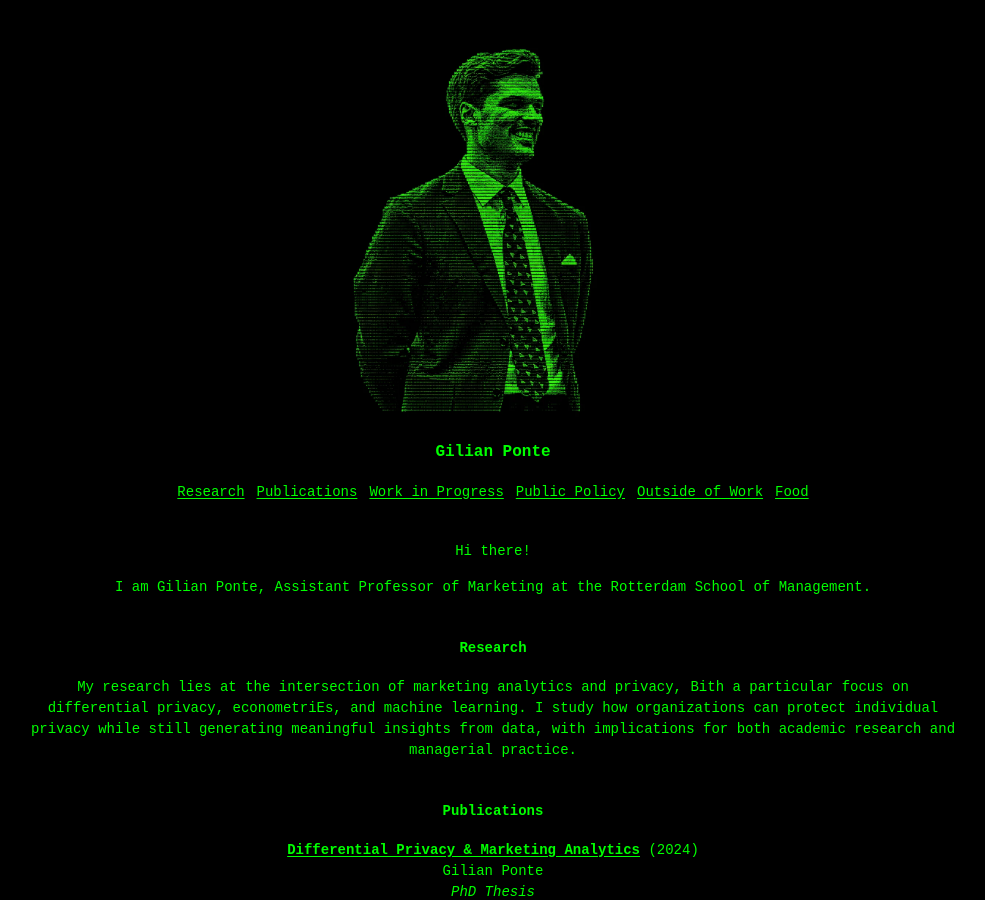
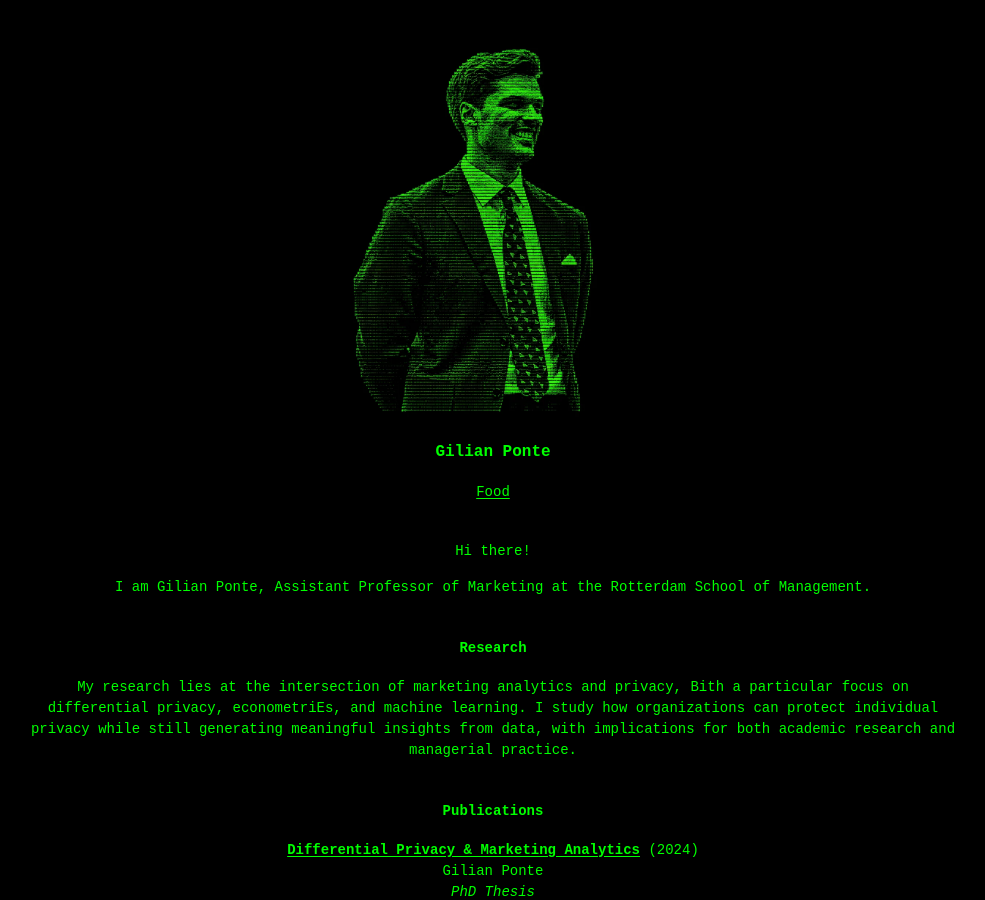
Before and after one commit to GilianPonte/gilianponte.github.io, a Jekyll site: the page index.html, which Jekyll copies as it is, in a window 1280 px wide and 900 px high. Shown: the whole window, without its empty margins (147-1132 px from the left). Built offline with Jekyll 4.4.1, drawn with Linux system fonts in a browser that asks for light colours.

Commit message:
Update index.html

```diff
--- a/index.html
+++ b/index.html
@@ -1,7 +1,7 @@
 <!doctype html>
 <html lang="en"><head><meta charset="utf-8"><meta name="viewport" content="width=device-width,initial-scale=1"><meta name="description" content="Gilian Ponte — research in marketing analytics and privacy"><title>Gilian Ponte</title><link rel="stylesheet" href="styles.css"></head>
 <body><main class="page">
-<header class="masthead"><img class="portrait" src="assets/terminal-portrait.webp" alt="Green terminal-style portrait of Gilian Ponte" width="1448" height="1086"><h1>Gilian Ponte</h1><nav aria-label="Site navigation"><a href="#research">Research</a> <a href="#publications">Publications</a> <a href="#progress">Work in Progress</a> <a href="#policy">Public Policy</a> <a href="#outside">Outside of Work</a> <a href="/food/">Food</a> </nav></header>
+<header class="masthead"><img class="portrait" src="assets/terminal-portrait.webp" alt="Green terminal-style portrait of Gilian Ponte" width="1448" height="1086"><h1>Gilian Ponte</h1><nav aria-label="Site navigation"><a href="/food/">Food</a> </nav></header>
 <p>Hi there!</p><p>I am Gilian Ponte, Assistant Professor of Marketing at the Rotterdam School of Management.</p>
 <section id="research"><h2>Research</h2><p>My research lies at the intersection of marketing analytics and privacy, with a particular focus on differential privacy, econometrics, and machine learning. I study how organizations can protect individual privacy while still generating meaningful insights from data, with implications for both academic research and managerial practice.</p></section>
 <section id="publications"><h2>Publications</h2>
```
